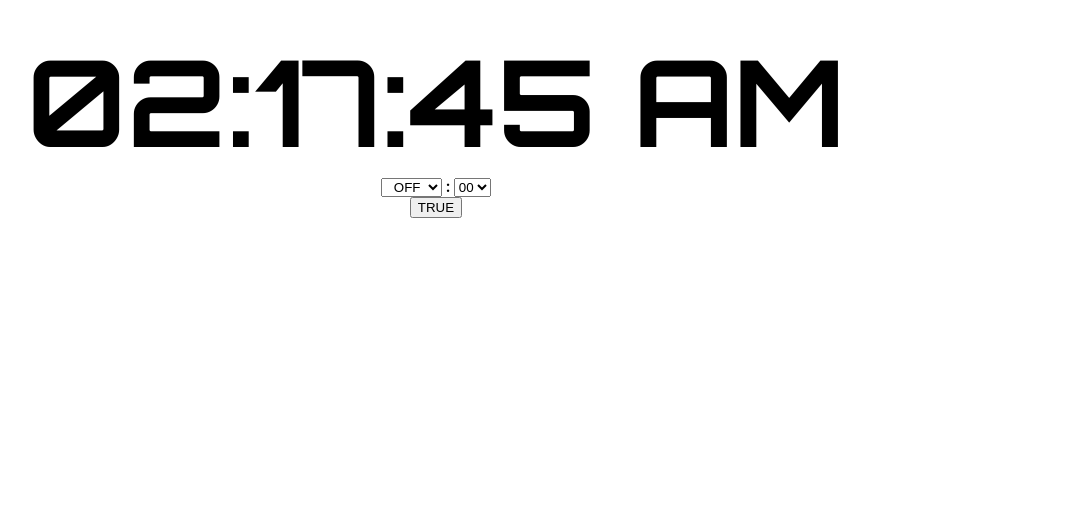
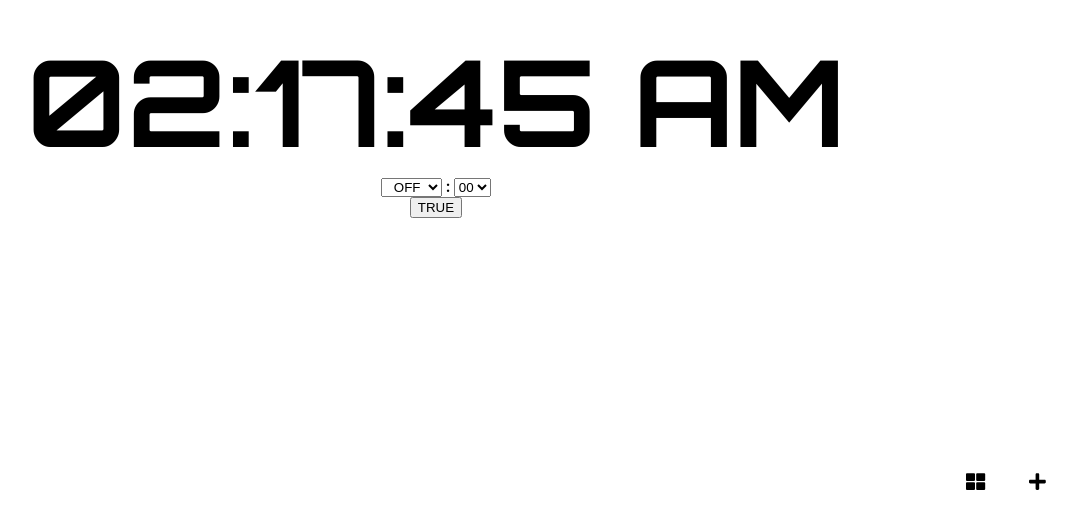
Before and after one commit to CoreyHutcheson/alarm-clock, a React (Create React App) app: page / in a window 1280 px wide. Shown: the part 278-800 px from the top of the page, without its empty margins (204-1280 px from the left). Built offline with nearby package versions, Linux system fonts and the light colour scheme.

Commit message:
Renders ButtonContainer inside App | hooks up those buttons

```diff
--- a/src/App.jsx
+++ b/src/App.jsx
@@ -1,10 +1,25 @@
-import React from "react";
+import React, { useState, useEffect } from "react";
+
+import { ButtonContainer } from "components/app-buttons";
 import { Alarm } from "components/alarm";
 
-const App = () => (
-  <>
-    <Alarm />
-  </>
-);
+const App = () => {
+  const handleShowAllClick = () => {
+    alert("show all");
+  };
+
+  const handleNewAlarmClick = () => {
+    alert("new alarm");
+  };
+  return (
+    <>
+      <Alarm />
+      <ButtonContainer
+        handleShowAllClick={handleShowAllClick}
+        handleNewAlarmClick={handleNewAlarmClick}
+      />
+    </>
+  );
+};
 
 export default App;
```
